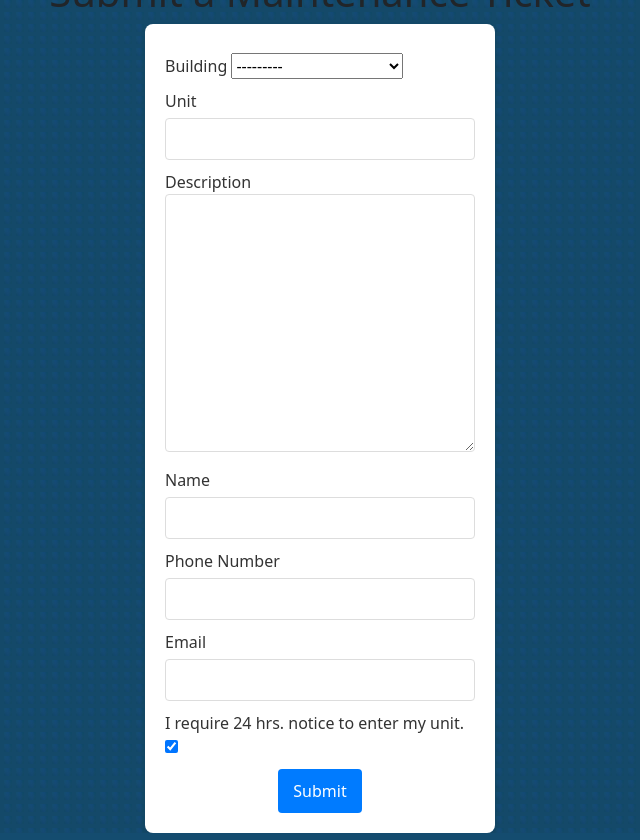
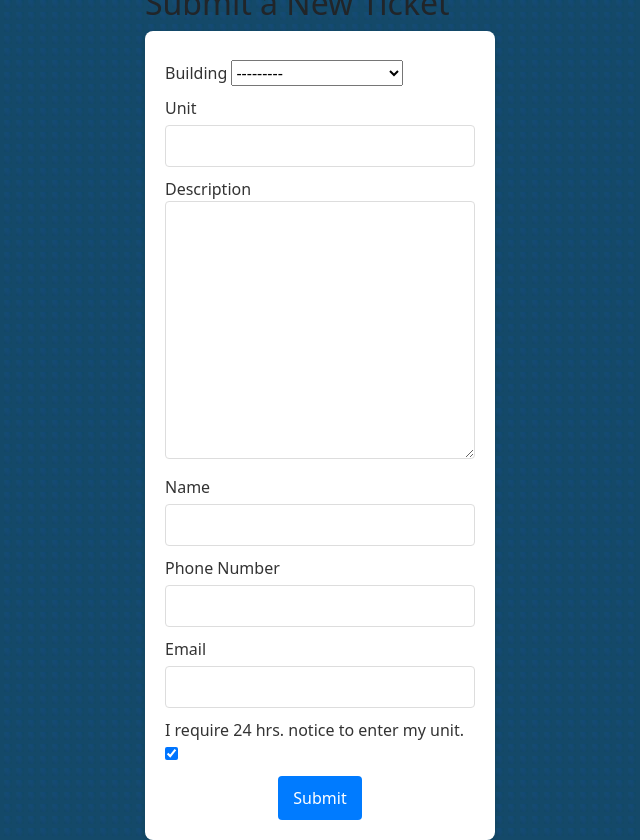
Before and after one commit to thomwilk/wsstickets_project, a Django app: page / in a window 1280 px wide. Shown: the whole page, without its empty margins (320-960 px from the left). Run offline with Django 4.2, Linux system fonts and the light colour scheme; data comes from the database, SQL or seed files in the repository; some libraries are stand-ins or nearby versions.

Commit message:
Update page titles and headings

```diff
--- a/ticketing/templates/ticketing/index.html
+++ b/ticketing/templates/ticketing/index.html
@@ -3,7 +3,7 @@
 <!DOCTYPE html>
 <html>
 <head>
-    <title>WSSTickets Maintenance Tickets</title>
+    <title>Westside Stories Maintenance Tickets System</title>
     <link rel="stylesheet" type="text/css" href="{% static 'ticketing/style.css' %}">
 </head>
 <body>
--- a/ticketing/templates/ticketing/submit_ticket.html
+++ b/ticketing/templates/ticketing/submit_ticket.html
@@ -3,7 +3,7 @@
 <!DOCTYPE html>
 <html>
     <meta name="robots" content="noindex, nofollow">
-    <title>Submit Ticket</title>
+    <title>Westside Stories Maintenance Tickets System</title>
     <link rel="stylesheet" type="text/css" href="{% static 'ticketing/style.css' %}">
     <link rel="shortcut icon" type="image/ico" href="{% static 'ticketing/favicon.ico' %}"/>
     {% load bootstrap5 %}
@@ -12,7 +12,8 @@
 </head>
 <body>
     <div class="form-container">
-    <h1>Submit a Maintenance Ticket</h1>
+        <h1`>Westside Stories Maintenance Tickets System</h1>`
+        <h2>Submit a New Ticket</h2>
         <form method="post">
             {% csrf_token %}
             {% for field in form %}
```
